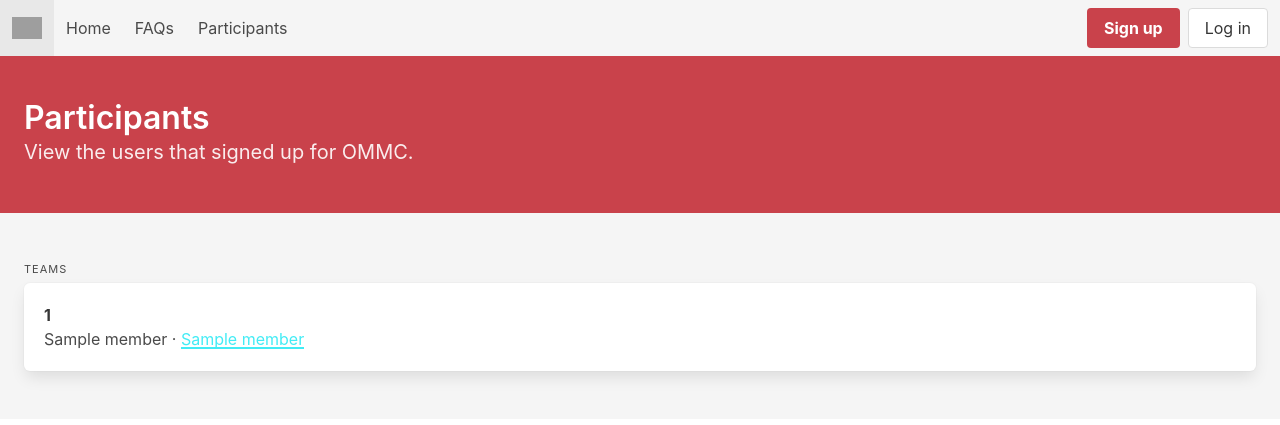
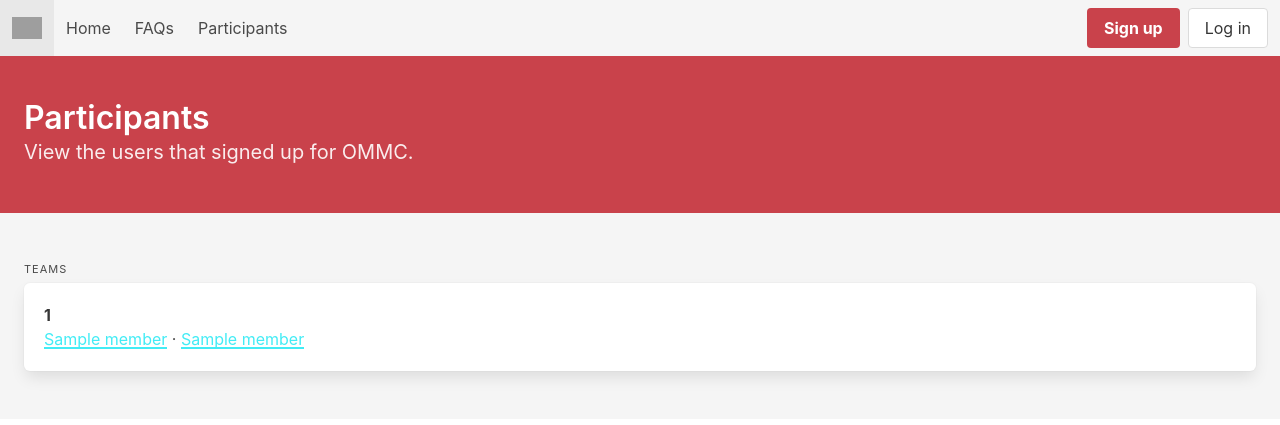
Before and after one commit to Kevin-Liu-01/OMMC-Math-Comp, a Flask app: template templates/participants.html in a window 1280 px wide. Shown: the top 425 px of the page. Run offline with Flask 2, Linux system fonts and the light colour scheme; the template is opened without the code that fills it: most values are stand-ins (such as "Sample title", 1, 10 or a date in 2020); some libraries are stand-ins or nearby versions; grey boxes are pictures that could not be loaded.

Commit message:
fix something

```diff
--- a/templates/participants.html
+++ b/templates/participants.html
@@ -26,7 +26,7 @@
                       <strong>{{ doc.id }}</strong>
                       <br />
 
-                      <span>{{ team.members[0] }}</span>
+                      <a class="hyperlink" href="/user/{{ team.members[0] }}">{{ team.members[0] }}</a>
                       {%- for member in team.members %}
                         {%- if member != team.members[0] %}
                           <span>&middot; <a class="hyperlink" href="/user/{{ member }}">{{ member }}</a></span>
```
